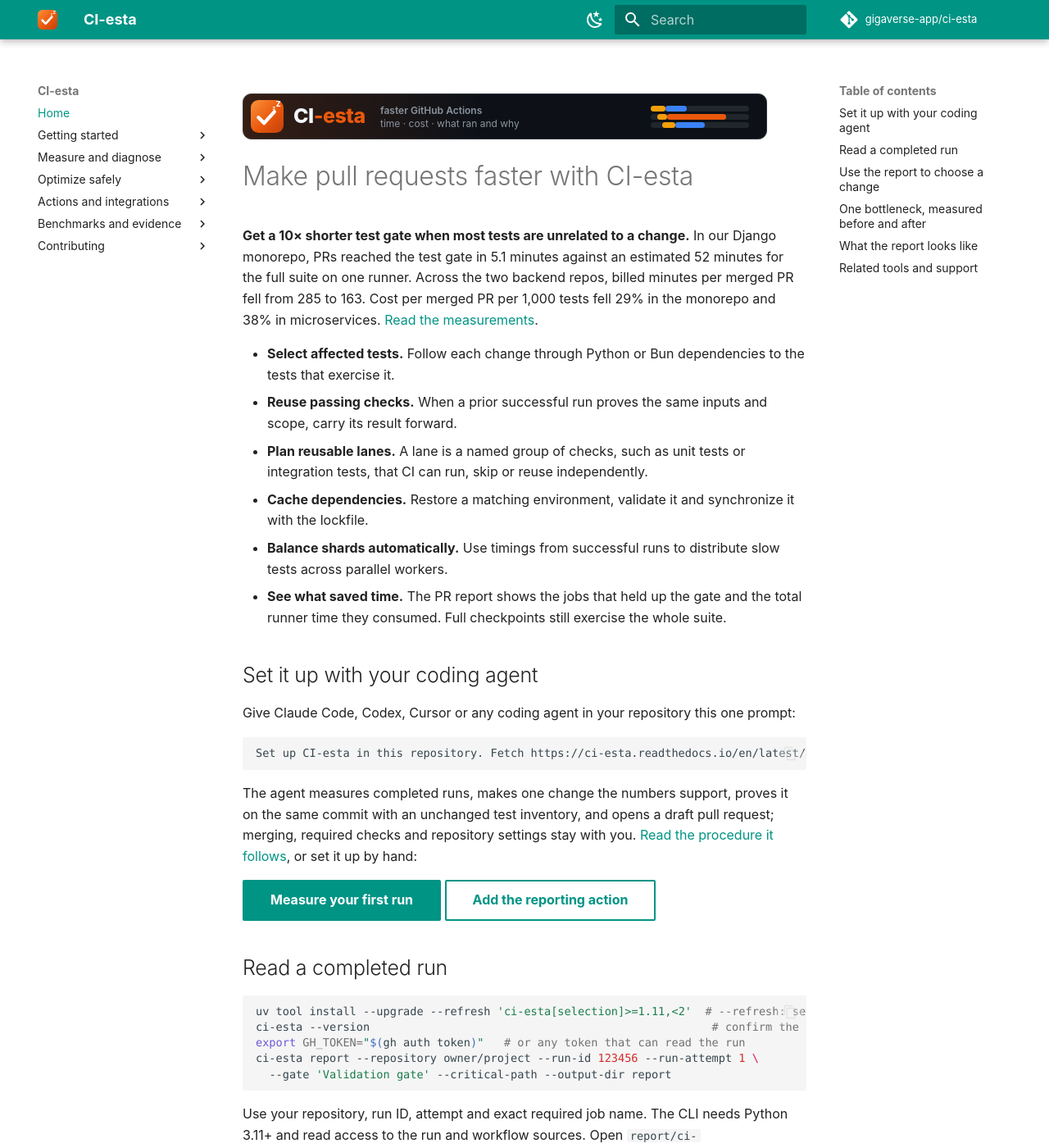
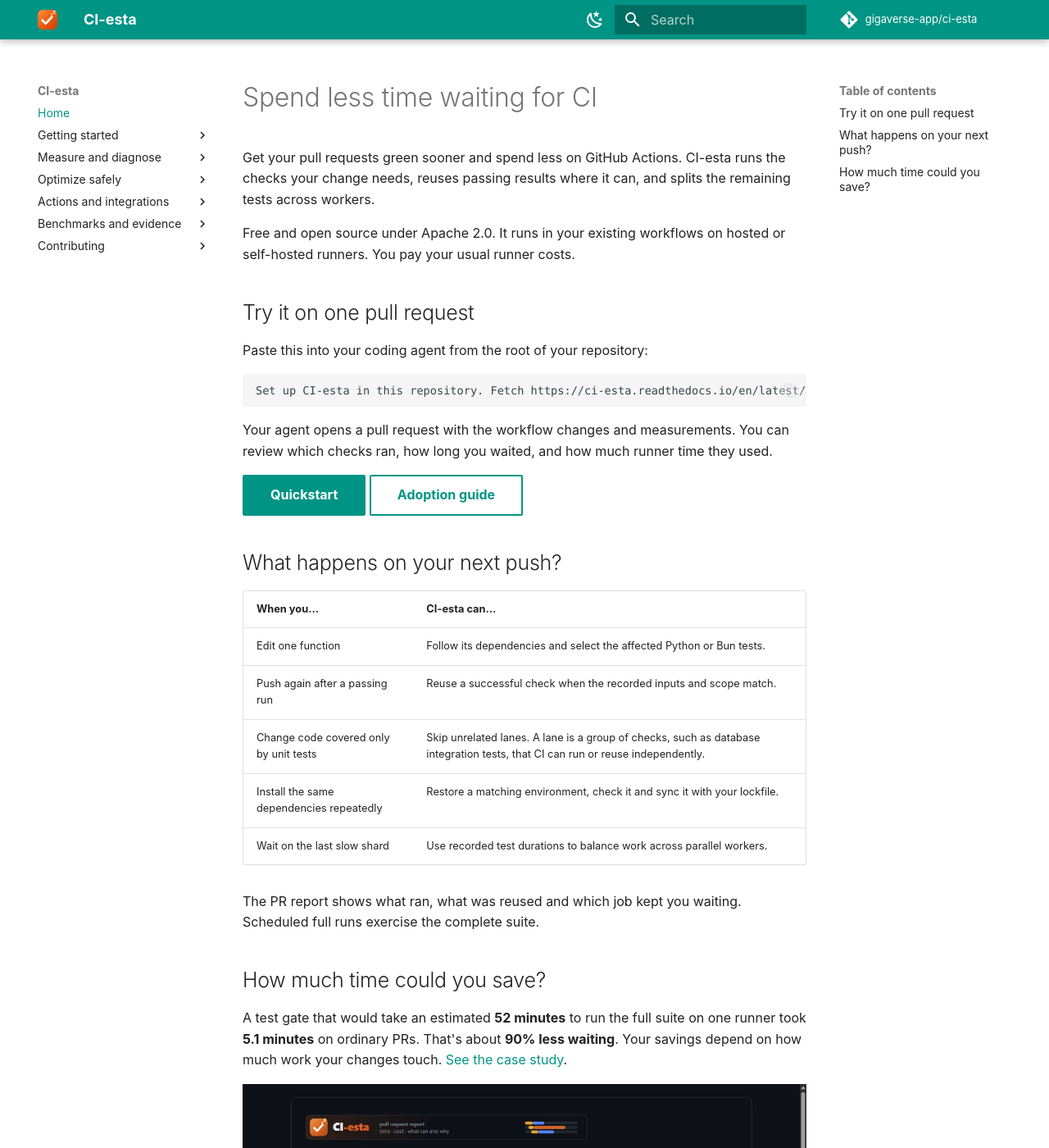
Before and after one commit to gigaverse-app/ci-esta, an MkDocs documentation site: the page built from documentation/index.md, in a window 1280 px wide and 1400 px high. Shown: the whole window at 82% size. Built offline with MkDocs 1.6.1 and Material for MkDocs 9.7.7, drawn with Linux system fonts in a browser that asks for light colours; comment, search, counter and statistics services are not loaded; some of the changed text lies outside the part shown.

Commit message:
docs: help new adopters try the tools on their own changes

````diff
--- a/docs/quickstart.md
+++ b/docs/quickstart.md
@@ -1,6 +1,6 @@
 # Adopt CI-esta with affected-test selection
 
-Start with one pull request. Compare the time until its required check passes, the sum of billed runner minutes and the cost at your runner rates. Our monorepo reached its test gate in 5.1 minutes against a 52-minute full-suite estimate. For guided setup, give your coding agent this prompt:
+Try CI-esta on one workflow you regularly wait for. It’s free, runs on your existing runners, and your coding agent can prepare the setup for review. Paste this into your agent:
 
 ```text
 Set up CI-esta in this repository. Fetch https://ci-esta.readthedocs.io/en/latest/agent-setup.md and follow it.
--- a/documentation/index.md
+++ b/documentation/index.md
@@ -3,95 +3,38 @@ title: CI-esta documentation
 description: Find what is delaying CI, then verify the improvement.
 ---
 
-![CI-esta](../docs/assets/banner.svg)
+# Spend less time waiting for CI
 
-# Make pull requests faster with CI-esta
+Get your pull requests green sooner and spend less on GitHub Actions. CI-esta runs the checks your change needs, reuses passing results where it can, and splits the remaining tests across workers.
 
-**Get a 10× shorter test gate when most tests are unrelated to a change.** In our Django monorepo, PRs reached the test gate in 5.1 minutes against an estimated 52 minutes for the full suite on one runner. Across the two backend repos, billed minutes per merged PR fell from 285 to 163. Cost per merged PR per 1,000 tests fell 29% in the monorepo and 38% in microservices. [Read the measurements](https://ci-esta.readthedocs.io/en/latest/case-study/).
+Free and open source under Apache 2.0. It runs in your existing workflows on hosted or self-hosted runners. You pay your usual runner costs.
 
-- **Select affected tests.** Follow each change through Python or Bun dependencies to the tests that exercise it.
-- **Reuse passing checks.** When a prior successful run proves the same inputs and scope, carry its result forward.
-- **Plan reusable lanes.** A lane is a named group of checks, such as unit tests or integration tests, that CI can run, skip or reuse independently.
-- **Cache dependencies.** Restore a matching environment, validate it and synchronize it with the lockfile.
-- **Balance shards automatically.** Use timings from successful runs to distribute slow tests across parallel workers.
-- **See what saved time.** The PR report shows the jobs that held up the gate and the total runner time they consumed. Full checkpoints still exercise the whole suite.
+## Try it on one pull request
 
-## Set it up with your coding agent
-
-Give Claude Code, Codex, Cursor or any coding agent in your repository this one prompt:
+Paste this into your coding agent from the root of your repository:
 
 ```text
 Set up CI-esta in this repository. Fetch https://ci-esta.readthedocs.io/en/latest/agent-setup.md and follow it.
 ```
 
-The agent measures completed runs, makes one change the numbers support, proves it on the same commit with an
-unchanged test inventory, and opens a draft pull request; merging, required checks and repository settings stay
-with you. [Read the procedure it follows](../skills/ci-esta/SKILL.md), or set it up by hand:
+Your agent opens a pull request with the workflow changes and measurements. You can review which checks ran, how long you waited, and how much runner time they used.
 
-[Measure your first run](../docs/tutorials/measure-critical-path.md){ .md-button .md-button--primary }
-[Add the reporting action](../docs/quickstart.md){ .md-button }
+[Quickstart](https://ci-esta.readthedocs.io/en/latest/docs/quickstart/){ .md-button .md-button--primary } [Adoption guide](https://ci-esta.readthedocs.io/en/latest/docs/tutorials/adoption-checklist/){ .md-button }
 
-## Read a completed run
+## What happens on your next push?
 
-```bash
-uv tool install --upgrade --refresh 'ci-esta[selection]>=1.11,<2'  # --refresh: see releases from the last minutes
-ci-esta --version                                                   # confirm the release on PATH
-export GH_TOKEN="$(gh auth token)"   # or any token that can read the run
-ci-esta report --repository owner/project --run-id 123456 --run-attempt 1 \
-  --gate 'Validation gate' --critical-path --output-dir report
-```
+| When you… | CI-esta can… |
+| --- | --- |
+| Edit one function | Follow its dependencies and select the affected Python or Bun tests. |
+| Push again after a passing run | Reuse a successful check when the recorded inputs and scope match. |
+| Change code covered only by unit tests | Skip unrelated lanes. A lane is a group of checks, such as database integration tests, that CI can run or reuse independently. |
+| Install the same dependencies repeatedly | Restore a matching environment, check it and sync it with your lockfile. |
+| Wait on the last slow shard | Use recorded test durations to balance work across parallel workers. |
 
-Use your repository, run ID, attempt and exact required job name. The CLI needs
-Python 3.11+ and read access to the run and workflow sources. Open
-`report/ci-observability.md`; check collection completeness before trusting a
-number. No hosted CI-esta account is needed.
+The PR report shows what ran, what was reused and which job kept you waiting. Scheduled full runs exercise the complete suite.
 
-```mermaid
-flowchart LR
-  A[Completed Actions run] --> B[Job + step timings]
-  W[Workflow dependencies] --> C[Critical-path analysis]
-  B --> C
-  C --> D[One measured change]
-  D --> E[Same checks + before/after report]
-```
+## How much time could you save?
 
-## Use the report to choose a change
+A test gate that would take an estimated **52 minutes** to run the full suite on one runner took **5.1 minutes** on ordinary PRs. That's about **90% less waiting**. Your savings depend on how much work your changes touch. [See the case study](https://ci-esta.readthedocs.io/en/latest/case-study/).
 
-| What dominates | Next step |
-| --- | --- |
-| Repeated Python environment setup | [Validated environment caching](../docs/environment-cache.md) |
-| Uneven test workers | [Learned timings and complete shards](../docs/learned-test-timings.md) |
-| Unrelated jobs start on every edit | [pytest-selective lane routing](https://pytest-selective.readthedocs.io/en/latest/docs/tutorials/skip-unrelated-ci/) |
-| Identical work already passed | [Completion evidence reuse](../docs/evidence-reuse.md) |
-| A short job spends a long time waiting | [Critical paths and admission delays](../docs/critical-path.md) |
-
-Keep the observer outside the validation gate. Reports do not grant a pass;
-[required gates](../docs/selected-gates.md) still check every required test and
-validator. Missing timings remain unavailable, and runner-seconds are not billing.
-
-## One bottleneck, measured before and after
-
-![Windows critical-path comparison: gate elapsed 249 to 185 seconds, execution path 242 to 177 seconds](assets/critical-path-comparison.svg)
-
-The Windows case retained all existing test outcomes. These are individual hosted
-observations with runner variation, not a stable average. The [case study](../docs/benchmarks/2026-10-23-windows-saleor.md)
-includes source runs, test inventories and the slower control that must not be
-cherry-picked as the baseline.
-
-## What the report looks like
-
-![CI-esta report showing a 3 minute 5 second gate and the slow Windows job](assets/report-example.png)
-
-Rendered from the CLI's real report for [run 39919114589, attempt 1](https://github.com/gigaverse-app/pytest-selective/actions/runs/39919114589).
-The absent reuse and cache measurements stay unmeasured. Rounded runner-minutes
-in the report are distinct from the unrounded runner-seconds used in comparisons.
-[Report fields and interpretation](../docs/github-actions-observability.md).
-
-## Related tools and support
-
-[Choose a related tool](ecosystem.md) when you also need test selection, CI
-measurement or background-work guarantees. Each project works independently.
-
-`latest` follows main and can contain APIs newer than your installed package.
-Check the release notes for that version. [Report an issue](https://github.com/gigaverse-app/ci-esta/issues)
-with a minimal reproducer, or read [the contribution guide](../CONTRIBUTING.md).
+![Example PR report showing which job held up the gate](assets/report-example.png)
````
Also changed, not shown: README.md (+23 -137 lines), docs/tutorials/adoption-checklist.md (+1 -1 lines).
